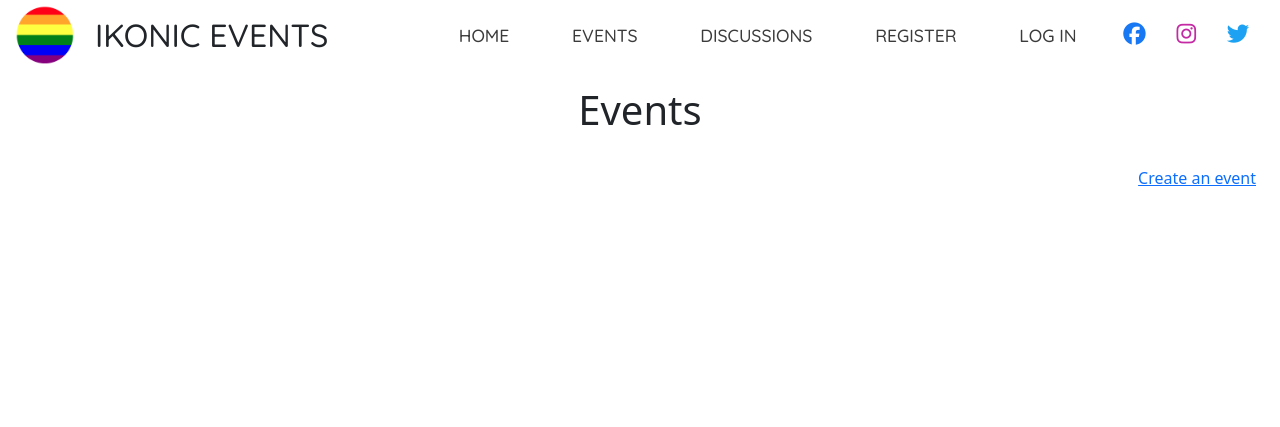
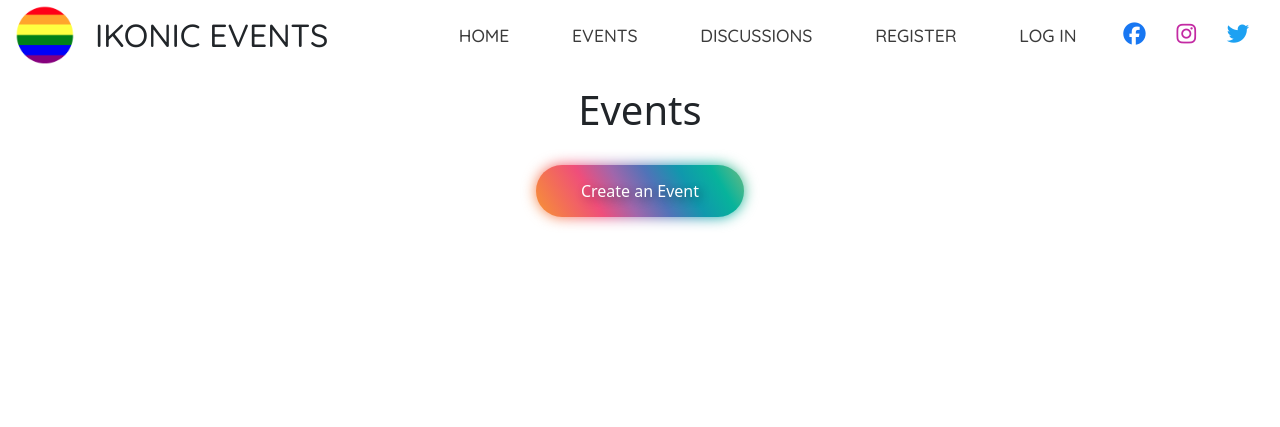
Before and after one commit to Dee-McG/DBAA, a Django app: page /events/events/ in a window 1280 px wide. Shown: the top 427 px of the page. Run offline with Django 4.2, Linux system fonts and the light colour scheme; data that the repository does not hold is empty; some libraries are stand-ins or nearby versions.

Commit message:
Styled event list page and create event

```diff
--- a/events/static/events/css/events.css
+++ b/events/static/events/css/events.css
@@ -146,3 +146,63 @@ form {
         width: 50%;
     }
 }
+
+/* Button Style */
+
+.create-btn {
+    border: none;
+    padding: 0.8em 2.5em;
+    outline: none;
+    color: white;
+    font-style: 1.2em;
+    position: relative;
+    z-index: 1;
+    cursor: pointer;
+    background: none;
+    text-shadow: 3px 3px 10px rgba(0, 0, 0, 0.45);
+  }
+
+  .create-btn:before,
+  .create-btn:after {
+    position: absolute;
+    top: 50%;
+    left: 50%;
+    border-radius: 10em;
+    -webkit-transform: translateX(-50%) translateY(-50%);
+    transform: translateX(-50%) translateY(-50%);
+    width: 105%;
+    height: 105%;
+    content: "";
+    z-index: -2;
+    background-size: 400% 400%;
+    background: linear-gradient(
+      60deg,
+      #f79533,
+      #f37055,
+      #ef4e7b,
+      #a166ab,
+      #5073b8,
+      #1098ad,
+      #07b39b,
+      #6fba82
+    );
+  }
+
+  .create-btn:before {
+    -webkit-filter: blur(7px);
+    filter: blur(7px);
+    -webkit-transition: all 0.25s ease;
+    transition: all 0.25s ease;
+    -webkit-animation: pulse 10s infinite ease;
+    animation: pulse 10s infinite ease;
+  }
+
+  .create-btn:after {
+    -webkit-filter: blur(0.3px);
+    filter: blur(0.3px);
+  }
+
+  .create-btn:hover:before {
+    width: 115%;
+    height: 115%;
+  }
--- a/events/templates/events/events.html
+++ b/events/templates/events/events.html
@@ -12,14 +12,16 @@
     <div class="text-center mt-3">
         <h1>Events</h1>
     </div>
-
-    <div class="posts">
-        <div class="d-flex justify-content-end">
-            <a href="{% url 'create_event' %}">Create an event</a>
+    <div class="posts mr-5 text-center">
+        <div class="d-flex justify-content-center mb-3">
+            <a href="{% url 'create_event' %}"><button class="create-btn">Create an Event</button></a>
+        </div>
     </div>
 
         {% for event in events %}
-        <div class="post-bor">
+    <div class="container mb-3 col-md-10">
+        <div class="post-bor  justify-content-center">
+            <div class="p-2">
                 <div class="thumb-img">
                 {% if event.image.url is not none %}
                     <img class="thumbnail" src="{{event.image.url}}">
@@ -34,7 +36,10 @@
                         <a href="{% url 'view_event' event.id %}" class="title-anchor">{{event.title}}</a>
                     </div>
                     <div class="d-block">
+                        <p>{{event.body|safe}}</p>
                         <span class="sub-title">Created by {{event.user}} on {{event.date}}</span>
+                    </div>
+                </div>
             </div>
             </div>
         </div>
```
Also changed, not shown: events/templates/events/create_event.html (+7 -1 lines). Lines whose indentation alone changed are shown as unchanged.
